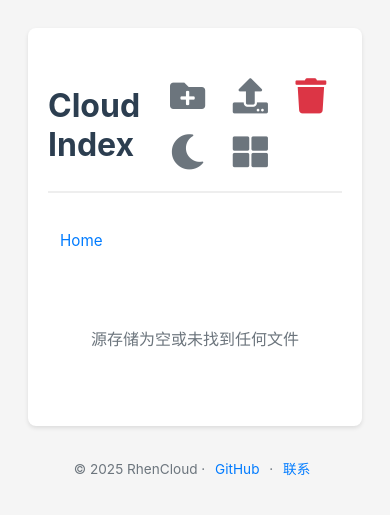
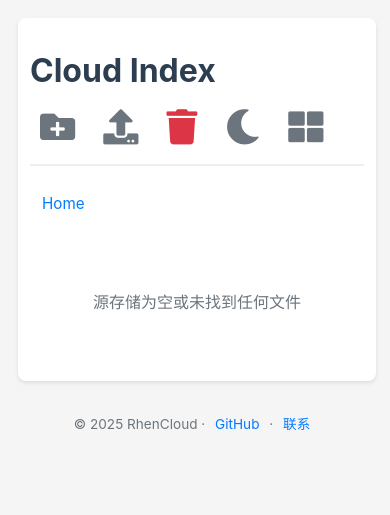
Before and after one commit to RhenCloud/Cloud-Index, a Flask app: page / in a window 390 px wide. Shown: the top 515 px of the page. Run offline with Flask 3, Linux system fonts and the light colour scheme; data that the repository does not hold is empty; parts of the project's set-up code (start-up, migrations or seed data) failed here and were passed over; some libraries are stand-ins or nearby versions.

Commit message:
feat: 优化响应式布局，调整标题和操作按钮样式

```diff
--- a/static/css/main.css
+++ b/static/css/main.css
@@ -51,6 +51,14 @@ h1 {
     padding-bottom: 10px;
     display: flex;
     justify-content: space-between;
+    align-items: center;
+    flex-wrap: wrap;
+    gap: 10px;
+}
+
+h1 > div {
+    display: flex;
+    gap: 8px;
     align-items: center;
 }
 
@@ -865,9 +873,7 @@ video.preview-content {
 }
 
 .actions-col {
-    width: auto;
     white-space: nowrap;
-    text-align: right;
 }
 
 .actions-col > * {
@@ -875,7 +881,6 @@ video.preview-content {
     align-items: center;
     gap: 4px;
     margin-left: 4px;
-}
 }
 
 @media (max-width: 1200px) {
@@ -889,35 +894,91 @@ video.preview-content {
 
 @media (max-width: 992px) {
     .last-modified-col {
-        display: none;
+        display: none !important;
     }
     .file-name-col {
-        width: 60%;
-    }
-    .file-size-col {
-        width: 20%;
-    }
-    .actions-col {
-        width: 20%;
+        max-width: 200px;
     }
 }
 
 @media (max-width: 768px) {
     .file-size-col {
-        display: none;
+        display: none !important;
     }
     .file-name-col {
-        width: 70%;
+        max-width: 150px;
     }
-    .actions-col {
-        width: 30%;
-    }
+
     .files-table .action-text {
         display: none;
     }
 
-    .files-table .action-link {
+    .files-table .action-link,
+    .files-table button.action-link {
         padding: 6px;
+        font-size: 1em;
+        margin-left: 2px;
+    }
+
+    .files-table td,
+    .files-table th {
+        padding: 8px 4px;
+    }
+
+    .actions-col > * {
+        margin-left: 2px;
+        gap: 2px;
+    }
+}
+
+@media (max-width: 480px) {
+    body {
+        padding: 10px;
+    }
+
+    .container {
+        padding: 12px;
+        width: calc(100% - 20px);
+    }
+
+    h1 {
+        margin-bottom: 20px;
+        padding-bottom: 8px;
+        justify-content: flex-start;
+    }
+
+    h1 > div {
+        width: 100%;
+        justify-content: flex-start;
+    }
+
+    .files-table td,
+    .files-table th {
+        padding: 6px 2px;
+        font-size: 0.9em;
+    }
+
+    .checkbox-col {
+        width: 30px;
+    }
+
+    .file-name-col {
+        max-width: 120px;
+        font-size: 0.85em;
+    }
+
+    .files-table .action-link,
+    .files-table button.action-link {
+        padding: 4px;
+        font-size: 0.9em;
+        margin-left: 1px;
+    }
+
+    .actions-col > * {
+        margin-left: 1px;
+        gap: 1px;
+    }
+}
         font-size: 1.1em;
     }
 
```
